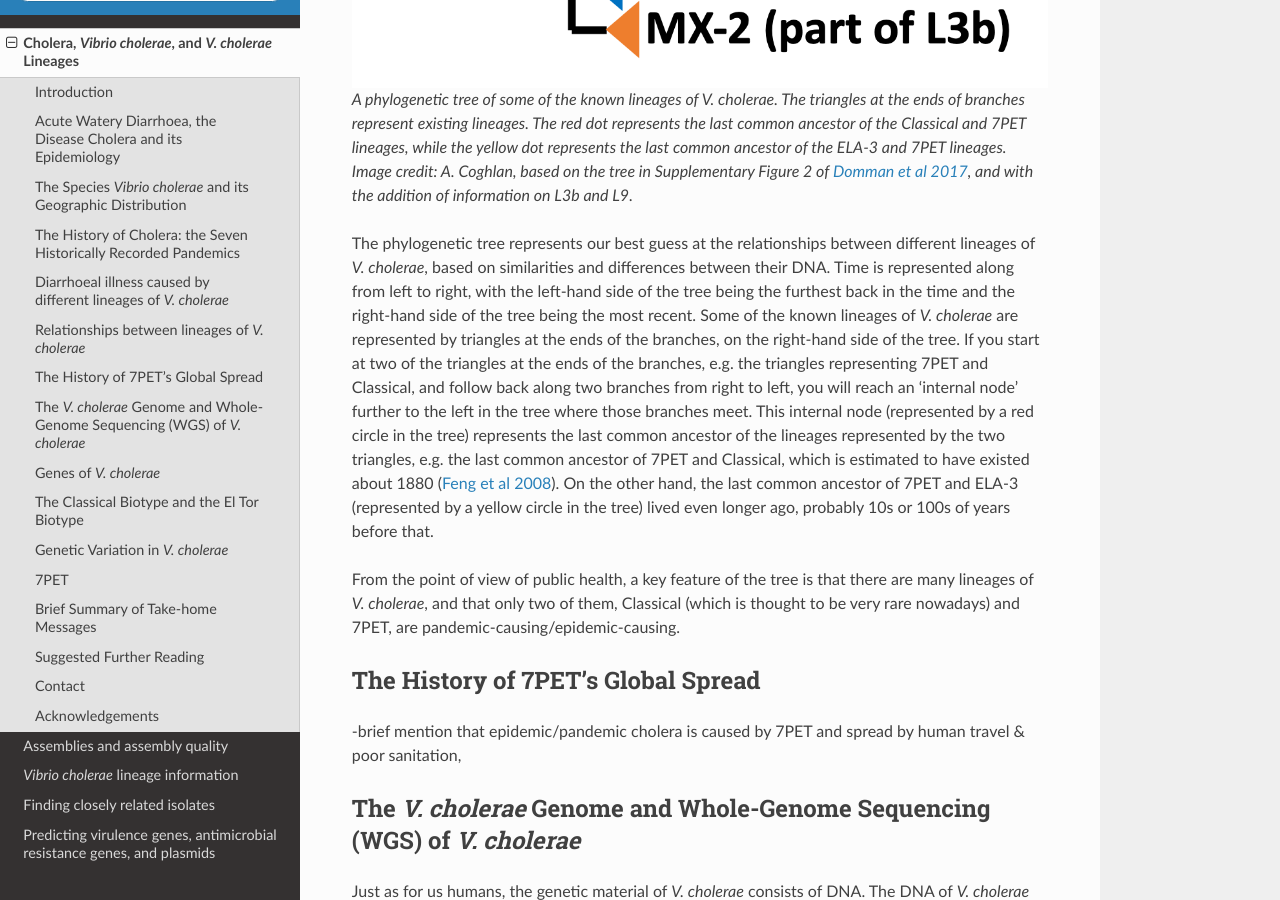
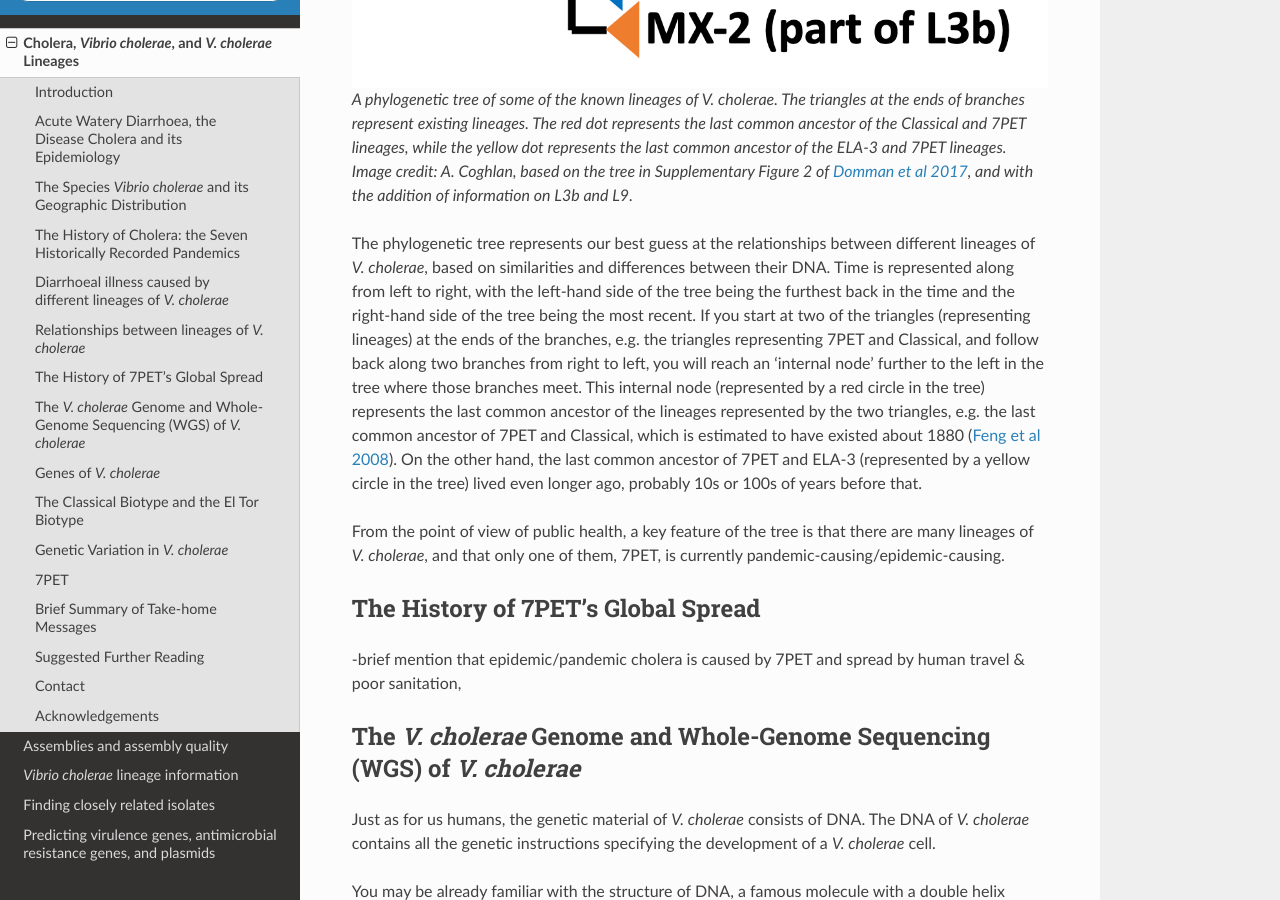
Before and after one commit to avrilcoghlan/cholerabook, a Sphinx documentation site: the page built from docs/source/vibriogenomes.rst, in a window 1280 px wide and 900 px high, scrolled down 8332 px. Built offline with Sphinx 7.4.7 and the Read the Docs theme 2.0.0, drawn with Linux system fonts in a browser that asks for light colours.

Commit message:
Update vibriogenomes.rst

```diff
--- a/docs/source/vibriogenomes.rst
+++ b/docs/source/vibriogenomes.rst
@@ -188,8 +188,8 @@ is, a family tree for *V. cholerae* built by `Domman et al 2017`_ based on genet
 
 The phylogenetic tree represents our best guess at the relationships between different lineages of *V. cholerae*, based on similarities and
 differences between their DNA. Time is represented along from left to right, with the left-hand side of the tree being the furthest back in the time and the
-right-hand side of the tree being the most recent. Some of the known lineages of *V. cholerae* are represented by triangles at the ends of the branches, on the
-right-hand side of the tree. If you start at two of the triangles at the ends of the branches, e.g. the triangles representing 7PET and Classical, and follow
+right-hand side of the tree being the most recent.
+If you start at two of the triangles (representing lineages) at the ends of the branches, e.g. the triangles representing 7PET and Classical, and follow
 back along two branches from right to left, you will reach an 'internal node' further to the left in the tree where those branches meet. This internal
 node (represented by a red circle in the tree) represents the last common ancestor of the lineages represented by the two triangles, e.g.
 the last common ancestor of 7PET and Classical, which is estimated to have existed about 1880 (`Feng et al 2008`_). On the other hand,
@@ -198,7 +198,7 @@ the last common ancestor of 7PET and ELA-3 (represented by a yellow circle in th
 .. _Feng et al 2008: https://pubmed.ncbi.nlm.nih.gov/19115014/
 
 From the point of view of public health, a key feature of the tree is that there are many lineages of *V. cholerae*, and that
-only two of them, Classical (which is thought to be very rare nowadays) and 7PET, are pandemic-causing/epidemic-causing.
+only one of them, 7PET, is currently pandemic-causing/epidemic-causing.
 
 The History of 7PET's Global Spread
 -----------------------------------
```
